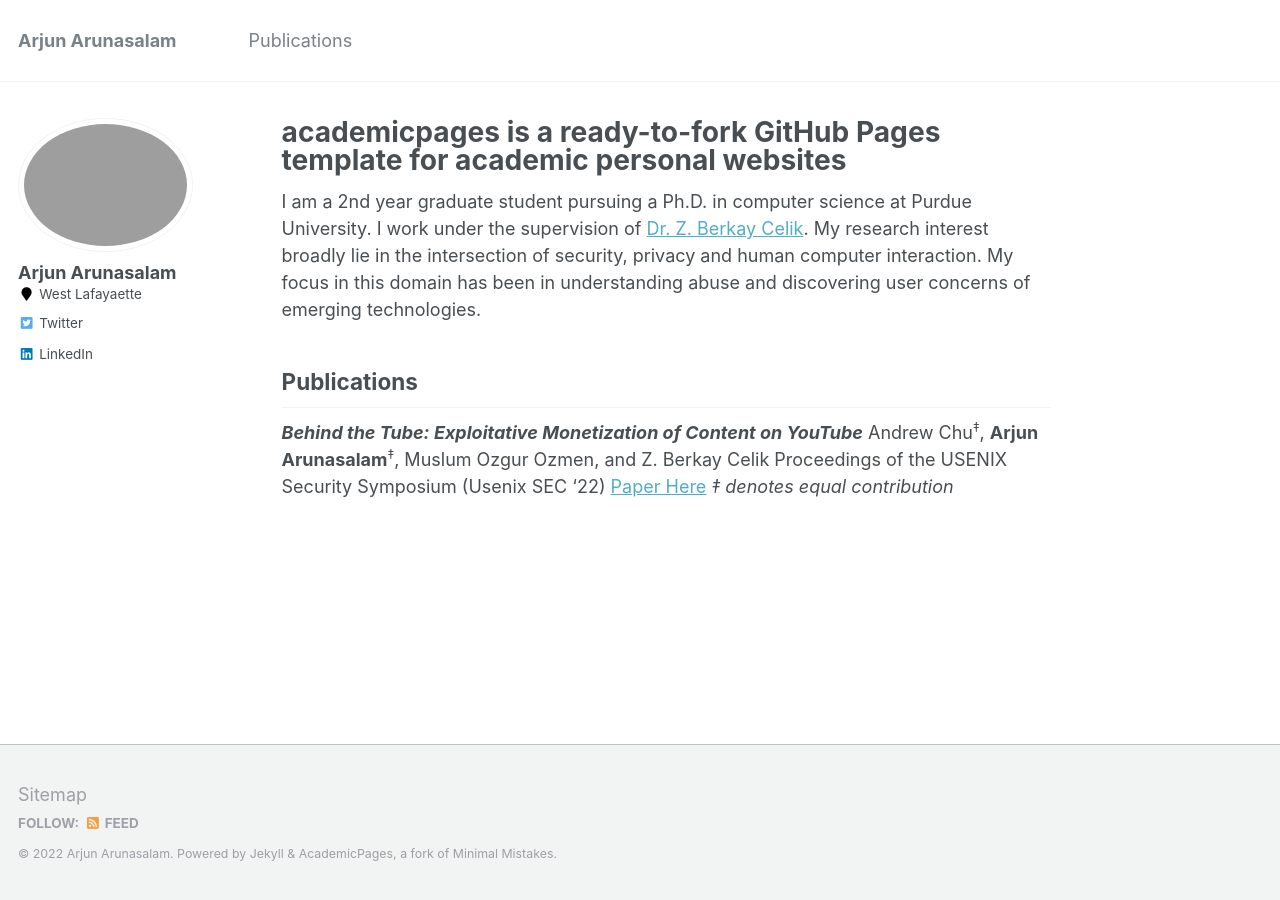
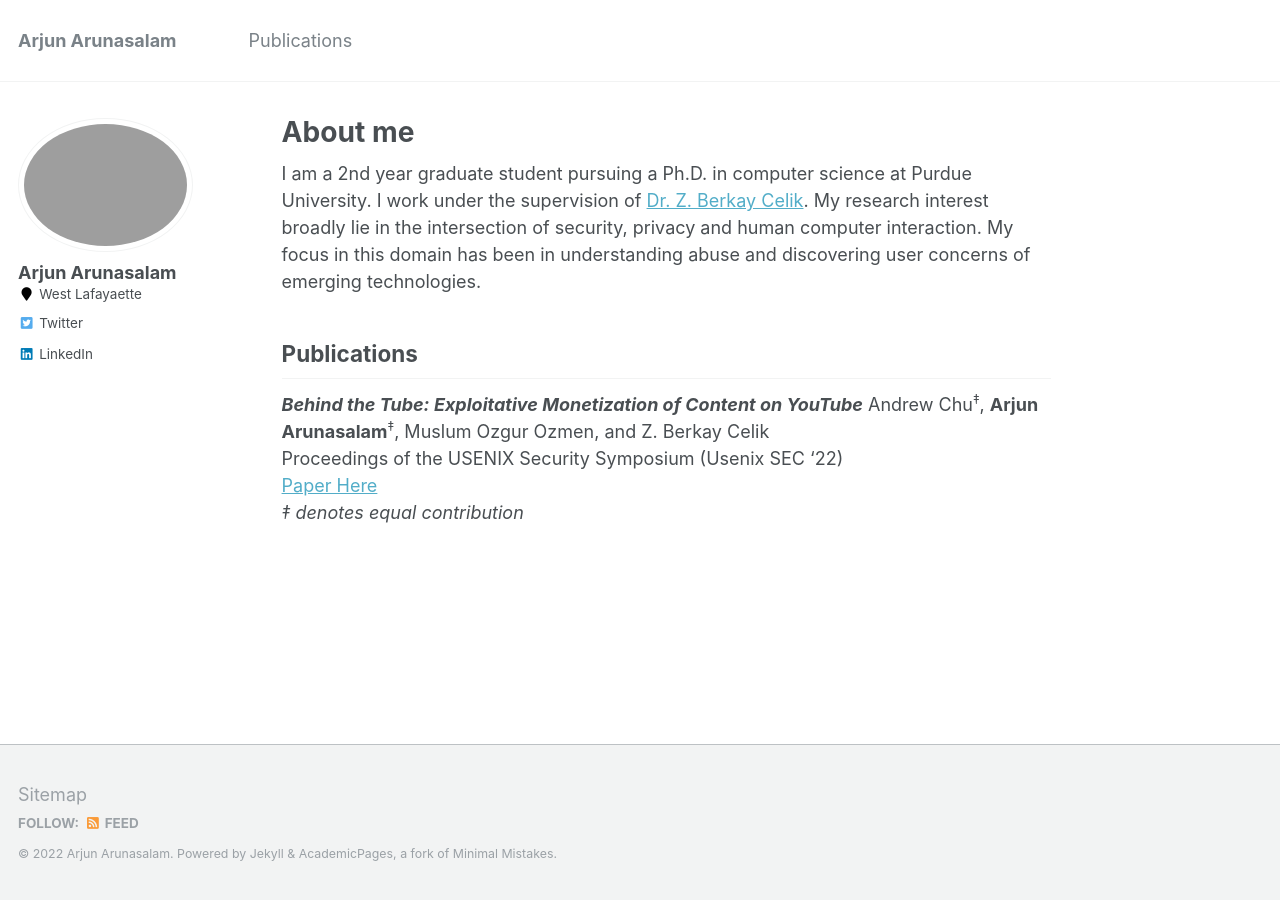
Before and after one commit to arjunarunasalam/arjunarunasalam.github.io, a Jekyll site: the page built from _pages/about.md, in a window 1280 px wide. Built offline with Jekyll 4.4.1, drawn with Linux system fonts in a browser that asks for light colours.

Commit message:
add publications-edit

```diff
--- a/_pages/about.md
+++ b/_pages/about.md
@@ -1,6 +1,6 @@
 ---
 permalink: /
-title: "academicpages is a ready-to-fork GitHub Pages template for academic personal websites"
+title: "About me"
 excerpt: "About me"
 author_profile: true
 redirect_from:
@@ -15,9 +15,9 @@ I am a 2nd year graduate student pursuing a Ph.D. in computer science at Purdue
 Publications
 ------------
 ***Behind the Tube: Exploitative Monetization of Content on YouTube***
-Andrew Chu<sup>‡</sup>,  **Arjun Arunasalam**<sup>‡</sup>, Muslum Ozgur Ozmen, and Z. Berkay Celik
-Proceedings of the USENIX Security Symposium (Usenix SEC '22)
-[Paper Here](https://www.usenix.org/conference/usenixsecurity22/presentation/chu)
+Andrew Chu<sup>‡</sup>,  **Arjun Arunasalam**<sup>‡</sup>, Muslum Ozgur Ozmen, and Z. Berkay Celik<br>
+Proceedings of the USENIX Security Symposium (Usenix SEC '22)<br>
+[Paper Here](https://www.usenix.org/conference/usenixsecurity22/presentation/chu)<br>
 *‡ denotes equal contribution*
 
 <!--
```
